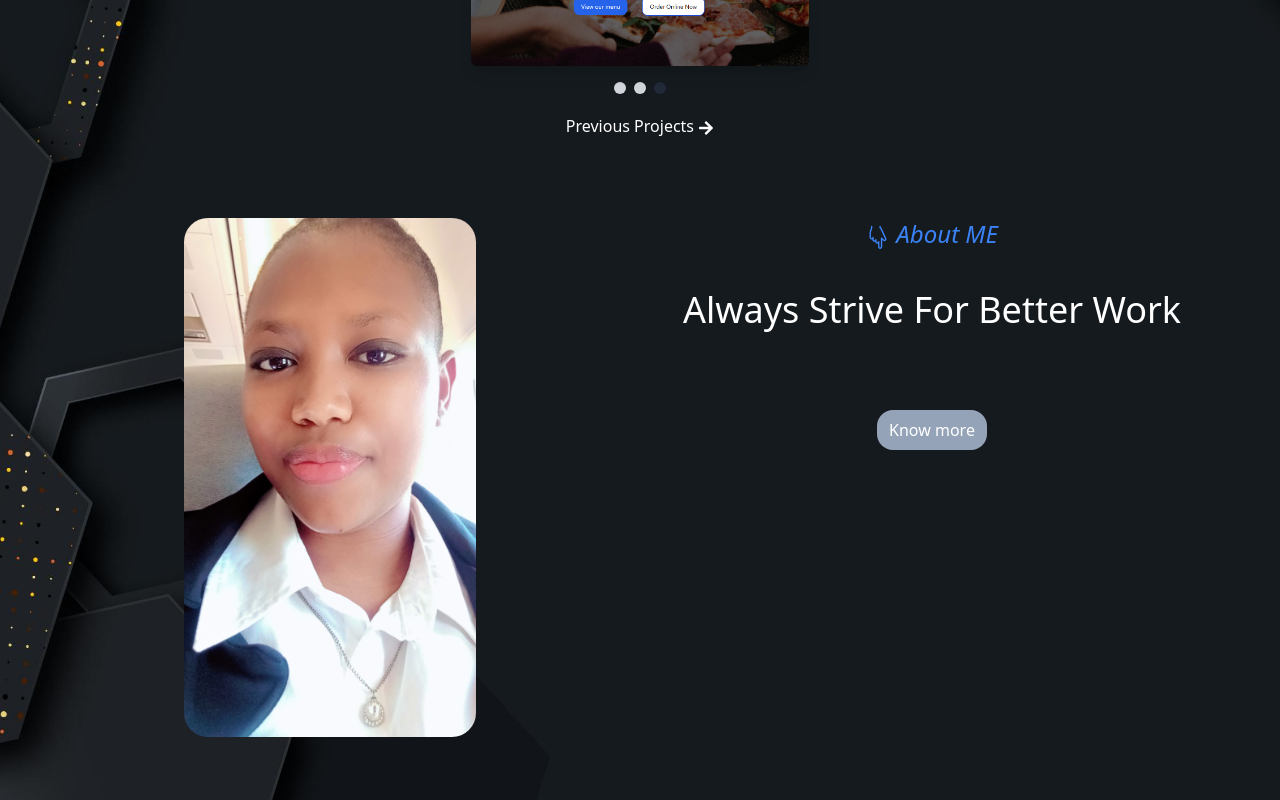
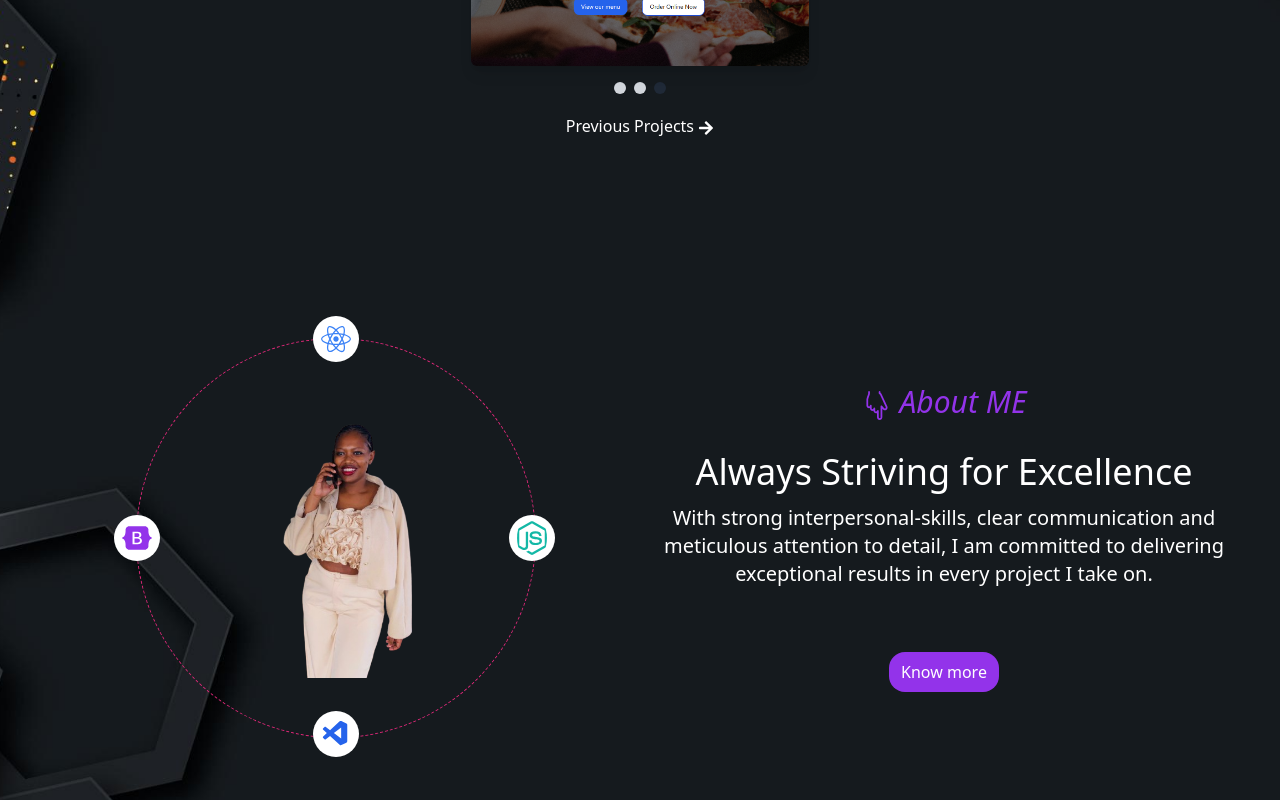
Before and after one commit to kaymkwanazi/My-portfolio, a React (Vite) app: page / in a window 1280 px wide. Shown: the part 520-1320 px from the top of the page. Built offline with nearby package versions, Linux system fonts and the light colour scheme.

Commit message:
circular icons

```diff
--- a/src/Components/AboutComp.jsx
+++ b/src/Components/AboutComp.jsx
@@ -1,20 +1,32 @@
 import React from 'react'
-import Kamo2 from '../images/aboutpic.jpg'
+import Kamo2 from '../images/kamo-no-bg.png'
 import { Link } from 'react-router-dom'
 import { TfiHandPointDown } from "react-icons/tfi";
+import { FaBootstrap, FaNodeJs, FaReact } from 'react-icons/fa';
+import { VscVscode } from "react-icons/vsc";
 
 export const AboutComp = () => {
   return (
     <>
         <div className='grid cols-1 md:grid-cols-2 text-white text-center'>
-            <div>
-               <img src={Kamo2} className='w-1/2 ml-32 rounded-3xl'></img>  {/* Replace image */}
+            <div className='relative flex justify-center items-center min-h-screen'>
+                <img src={Kamo2} className='relative z-10 w-60 mb-10'></img>
+             {/* circular path for icons */}
+                <div className='absolute w-[400px] h-[400px] flex justify-center items-center border border-dashed border-pink-600 rounded-full'>
+                    <FaReact size={46} className='absolute top-0 left-1/2 transform -translate-x-1/2 -translate-y-1/2 text-blue-500 bg-white px-2 rounded-full'/>
+                    <FaNodeJs size={46} className='absolute right-0 top-1/2 transform translate-x-5 -translate-y-1/2 text-teal-500 bg-white px-2 rounded-full'/>
+                    <VscVscode size={46} className='absolute bottom-0 left-1/2 transform -translate-x-1/2 translate-y-5 text-blue-600 bg-white px-2 rounded-full'/>
+                    <FaBootstrap size={46} className='absolute left-0 top-1/2 transform -translate-x-1/2 -translate-y-1/2 text-purple-600 bg-white p-2 rounded-full'/>
+                </div>
+
             </div>
-            <div>
-                <h3 className=' italic md:text-2xl text-blue-500 mb-10'><TfiHandPointDown className='inline '/> About ME</h3>
-                <p className='text-2xl md:text-4xl mb-20'>Always Strive For Better Work</p>
+            <div className='flex flex-col justify-center items-center'>
+                <h3 className=' italic md:text-3xl text-purple-600 mb-8'><TfiHandPointDown className='inline '/> About ME</h3>
+                <p className='text-2xl md:text-4xl mb-3'>Always Striving for Excellence</p>
+                <p className='text-xl mb-16'>With strong interpersonal-skills, clear communication and meticulous attention to detail,
+                I am committed to delivering exceptional results in every project I take on.</p>
                 <Link to= '/about' className='flex justify-center'>
-                    <button className=' text-white rounded-2xl bg-slate-400 px-3 py-2 '>Know more</button>
+                    <button className=' text-white rounded-2xl bg-purple-600 px-3 py-2 hover:bg-purple-700'>Know more</button>
                 </Link>
             </div>
         </div>
--- a/src/Components/Footer.jsx
+++ b/src/Components/Footer.jsx
@@ -1,5 +1,5 @@
 import React from 'react'
-import { FaCopyright, FaFacebook, FaInstagram, FaWhatsapp } from 'react-icons/fa'
+import { FaCopyright, FaFacebook, FaInstagram, FaLinkedin, FaWhatsapp } from 'react-icons/fa'
 import { Link } from 'react-router-dom'
 import logo from '../images/logo.png'
 import { FaRegCopyright } from 'react-icons/fa6'
@@ -27,9 +27,10 @@ export const Footer = () => {
               <div className='flex flex-col md:items-center'>
                 <h2 className='text-xs md:text-lg font-semibold'>Connect with me</h2>
                 <div className='flex flex-col  mt-4 space-y-4'>
-                  <FaFacebook className='text-blue-800 text-sm md:text-xl hover:text-blue-900'/>
-                  <FaInstagram className='text-pink-800 text-sm md:text-xl hover:text-pink-900' />
-                  <FaWhatsapp  className='text-green-800 text-sm md:text-xl hover:text-green-900'/>
+                  <FaFacebook className='text-blue-800 md:text-xl hover:text-blue-900'/>
+                  <FaInstagram className='text-pink-800 md:text-xl hover:text-pink-900' />
+                  <FaWhatsapp  className='text-green-800  md:text-xl hover:text-green-900'/>
+                  <FaLinkedin  className='text-blue-800  md:text-xl hover:text-blue-900'/>
                 </div>
               </div>
             </div>
--- a/src/Pages/About.jsx
+++ b/src/Pages/About.jsx
@@ -15,7 +15,6 @@ export const About = () => {
                     <p className='text-white text-center text-lg md:text-xl'>My name is Kamogelo Patience Mkwanazi, a passionate and dedicated Computer Systems Engineer with a love for web development.
                         My journey began at the Tshwane University of Technology where I discovered my love for technology. Since then, I've had an
                         opportunity to work on various projects. Currently I'm focused on web development, mainly front-end development. I love turning ideas into interactive, user-friendly web applications.
-                        I'm always open to new opportunities and collaborations.
                     </p>
 
                 <div>
--- a/src/Pages/Home.jsx
+++ b/src/Pages/Home.jsx
@@ -12,11 +12,11 @@ export const Home = () => {
     <>
     <div className='relative min-h-screen bg-cover bg-center'
         style={{backgroundImage: `url(${backgroundPic})`}}>
-        <div className='flex flex-col justify-center min-h-screen pb-16'>
+        <div className='flex flex-col justify-center items-center min-h-screen pb-20'>
             <div className='container mx-auto px-4'>
                 <div className='grid cols-1 md:grid-cols-2'>
                     <div className='flex justify-center'>
-                        <img src={kamo} className='w-1/2 h-3/4  mt-24 rounded-3xl'></img>
+                        <img src={kamo} className='w-1/2 h-3/4 mt-24 rounded-3xl'></img>
                     </div>
                     <div className='flex flex-col justify-center text-center'>
                         <h1 className='text-white text-2xl md:text-5xl '><MdWavingHand size={42} className='inline text-yellow-400'/> Hey there, I'm Kamogelo Mkwanazi</h1>
@@ -31,7 +31,7 @@ export const Home = () => {
                         <p className='text-center mt-5 text-white'>Previous Projects  <FaArrowRight className='inline' /></p>
                     </Link>
                 </div>
-                <div className='container mx-auto px-10 mt-20'>
+                <div className='container mx-auto px-4'>
                     <AboutComp />
                 </div>
 
```
